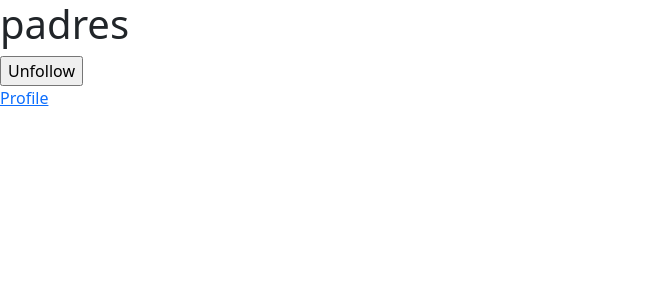
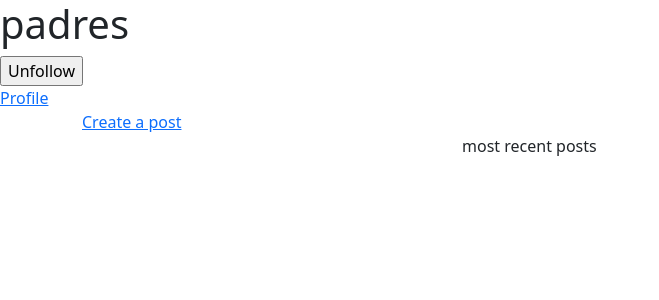
Before and after one commit to Robert-Shonk/spaces, a Django app: a page that uses main/templates/main/space.html in a window 1280 px wide. Shown: the top 300 px of the page, without its empty margins (0-659 px from the left). Run offline with Django 4.2, Linux system fonts and the light colour scheme; a user stored in the database is signed in; data comes from the database, SQL or seed files in the repository; both versions use the stored data as it was after the commit; some libraries are stand-ins or nearby versions.

Commit message:
Created PostForm modelform and post.html. Does not add post to database yet.

```diff
--- a/main/templates/main/space.html
+++ b/main/templates/main/space.html
@@ -25,5 +25,32 @@
 {% endif %}
 
 <a href="{% url 'main:profile' %}">Profile</a>
+
+<div class="container">
+    <div class="row">
+        <div class="col">
+            <a href="{% url 'main:post' spacename %}">Create a post</a>
+        </div>
+        <div class="col">
+
+        </div>
+        <div class="col">
+
+        </div>
+    </div>
+
+    <div class="row">
+        <div class="col">
+
+        </div>
+        <div class="col">
+            most recent posts
+        </div>
+        <div class="col">
+
+        </div>
+    </div>
+
+</div>
 </body>
 </html>
--- a/main/urls.py
+++ b/main/urls.py
@@ -12,4 +12,5 @@ urlpatterns = [
     path('profile/', views.profile, name='profile'),
     path('createspace/', views.create_space, name='create_space'),
     path('space/<str:spacename>/', views.space, name='space'),
+    path('space/<str:spacename>/post/', views.post, name='post'),
 ]
--- a/main/views.py
+++ b/main/views.py
@@ -2,7 +2,7 @@ from django.shortcuts import render, redirect
 from django.http import HttpResponse
 from django.contrib.auth import authenticate, login, logout
 from django.contrib.auth.forms import AuthenticationForm
-from .forms import CreateUserForm, CreateSpaceForm
+from .forms import CreateUserForm, CreateSpaceForm, PostForm
 from .models import Space, UserFollowedSpace
 
 
@@ -102,3 +102,8 @@ def space(request, spacename):
             return render(request, 'main/space.html', {'spacename': spacename, 'followed': 'True'})
         except UserFollowedSpace.DoesNotExist:
             return render(request, 'main/space.html', {'spacename': spacename, 'followed': 'False'})
+
+
+def post(request, spacename):
+    form = PostForm()
+    return render(request, 'main/post.html', {'form': form})
```
Also changed, not shown: main/forms.py (+11 -0 lines), main/templates/main/post.html (added, +18 -0 lines), db.sqlite3.
